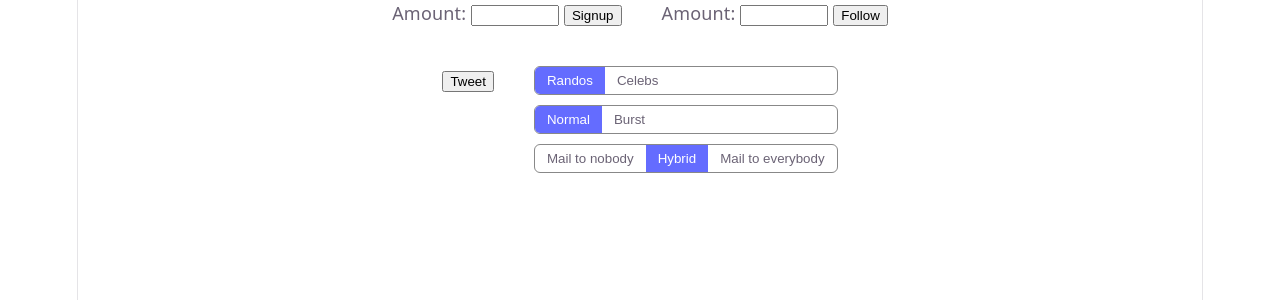
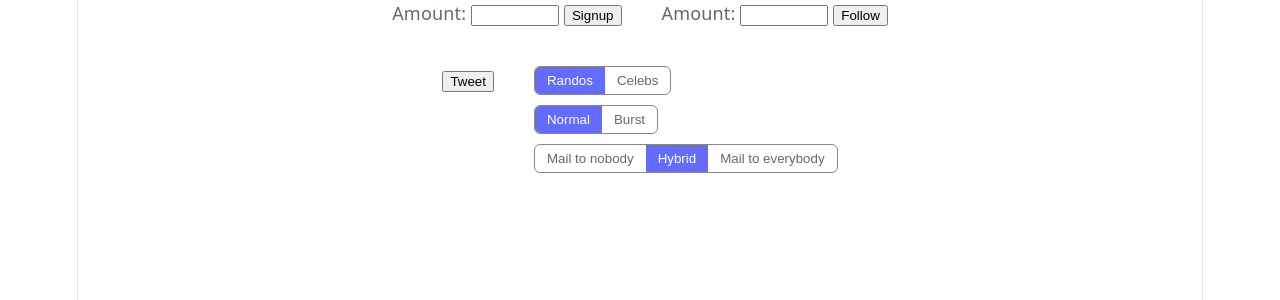
Before and after one commit to nikhil-karnam/twitter_clone, a React (Vite) app in the folder web/: page / in a window 1280 px wide. Shown: the top 300 px of the page. Built offline with nearby package versions, Linux system fonts and the light colour scheme; no server answers.

Commit message:
slider ui improvement

```diff
--- a/web/src/App.tsx
+++ b/web/src/App.tsx
@@ -50,7 +50,7 @@
         <div>
           <button onClick={() => fetch(url + "tweet?userType=" + (userType === 1 ? "celebs" : "randos") + "&burstMode=" + (burstMode === 1))}>Tweet</button>
         </div>
-        <div style={{ display: "flex", flexDirection: "column", gap: 10 }}>
+          <div style={{ display: "flex", flexDirection: "column", alignItems: "flex-start", gap: 10 }}>
           <Panel options={userTypes} selected={userType} onSelect={setUserType} />
           <Panel options={burstModes} selected={burstMode} onSelect={setBurstMode} />
           <Panel options={fanoutModes} selected={fanoutMode} onSelect={changeFanoutMode} />
```
